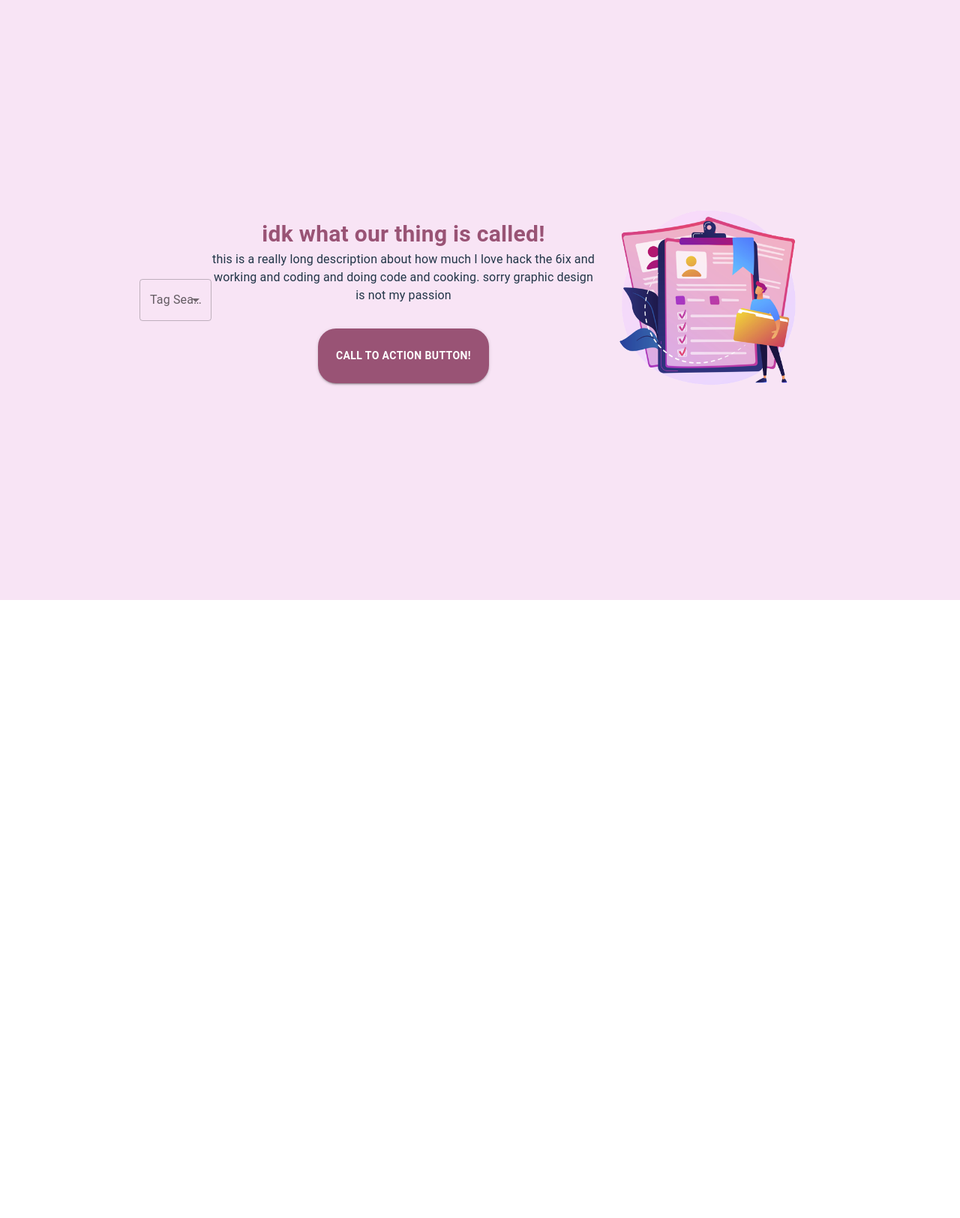
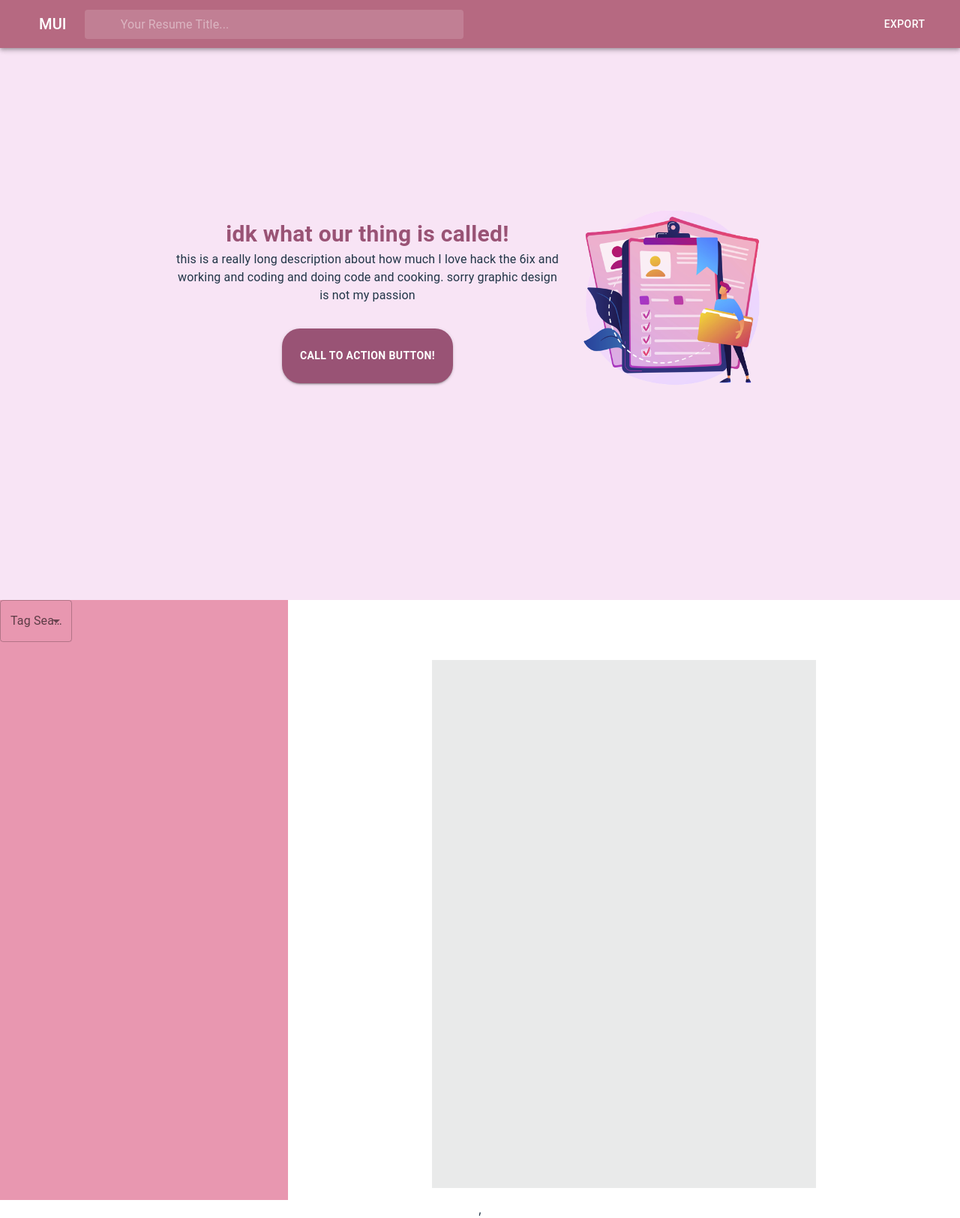
Before and after one commit to siumairice/resume-project, a React (Vite) app: page /ResumeTemplate in a window 1280 px wide. Shown: the whole page at 75% size. Before the commit the page ends 800 px from the top, so only its background shows below. Built offline with nearby package versions, Linux system fonts and the light colour scheme.

Commit message:
tried to reroute :(

```diff
--- a/package.json
+++ b/package.json
@@ -15,7 +15,8 @@
     "@mui/material": "^5.14.5",
     "@mui/styles": "^5.14.5",
     "react": "^18.2.0",
-    "react-dom": "^18.2.0"
+    "react-dom": "^18.2.0",
+    "react-router-dom": "^6.15.0"
   },
   "devDependencies": {
     "@types/react": "^18.2.15",
--- a/src/App.tsx
+++ b/src/App.tsx
@@ -1,12 +1,16 @@
 import "./App.css";
-import Experience from "./components/Experience";
+import ResumeTemplate from "./components/ResumeTemplate";
 import LandingPage from "./components/LandingPage";
-import SkillButtons from "./components/SkillButtons";
+import { Routes, Route } from 'react-router-dom';
 
 function App() {
   return (
     <>
       <LandingPage />
+      <Routes>
+      <Route path='/' element={<LandingPage/>}></Route>
+      <Route path='/ResumeTemplate' element ={<ResumeTemplate/>}></Route>
+    </Routes>
     </>
   );
 }
--- a/src/components/LandingPage.tsx
+++ b/src/components/LandingPage.tsx
@@ -1,7 +1,8 @@
 import { Box, Button, Typography } from "@mui/material";
 import * as React from "react";
 import { createTheme } from "@mui/material/styles";
-import SearchBar from "./SearchBar";
+import {Link } from "react-router-dom";
+
 
 const theme = createTheme({
   palette: {
@@ -14,15 +15,9 @@ const theme = createTheme({
   },
 });
 
-const arr: string []= [
-'2','a','b','c'
-];
+function LandingPage() {
 
 
-const aa = [{title:"tagac", date: "a", points: ["a"], tags:["a","c"]}, {title:"tagab", date:"b", points:["a"], tags:["a","b"]}]
-
-
-function LandingPage() {
   return (
     <>
       <Box
@@ -36,7 +31,7 @@ function LandingPage() {
           alignItems: "center",
         }}
       >
-        <SearchBar dataList={aa} tagList={arr}></SearchBar>
+
         <Box
           sx={{
             width: "40vw",
@@ -56,6 +51,7 @@ function LandingPage() {
             and working and coding and doing code and cooking. sorry graphic
             design is not my passion
           </Typography>
+          <Link to="/ResumeTemplate">
           <Button
             variant="contained"
             sx={{
@@ -74,6 +70,7 @@ function LandingPage() {
           >
             Call to action button!
           </Button>
+          </Link>
         </Box>
         <Box sx={{}}>
           <img src="src\assets\resume-icon.png" width="300"></img>
--- a/src/components/PrimaryAppSearchBar.tsx
+++ b/src/components/PrimaryAppSearchBar.tsx
@@ -8,8 +8,8 @@ import Typography from "@mui/material/Typography";
 import InputBase from "@mui/material/InputBase";
 import MenuItem from "@mui/material/MenuItem";
 import Menu from "@mui/material/Menu";
-import FirstPageIcon from "@mui/icons-material/FirstPage";
-import ContactPageIcon from "@mui/icons-material/ContactPage";
+// import FirstPageIcon from "@mui/icons-material/FirstPage";
+// import ContactPageIcon from "@mui/icons-material/ContactPage";
 import Button from "@mui/material/Button";
 
 const Search = styled("div")(({ theme }) => ({
@@ -133,7 +133,7 @@ export default function PrimarySearchAppBar() {
             aria-label="open drawer"
             sx={{ mr: 2 }}
           >
-            <FirstPageIcon />
+            {/* <FirstPageIcon /> */}
           </IconButton>
           <Typography
             variant="h6"
@@ -145,7 +145,7 @@ export default function PrimarySearchAppBar() {
           </Typography>
           <Search>
             <SearchIconWrapper>
-              <ContactPageIcon />
+              {/* <ContactPageIcon /> */}
             </SearchIconWrapper>
             <StyledInputBase
               placeholder="Your Resume Title..."
--- a/src/components/ResumeTemplate.tsx
+++ b/src/components/ResumeTemplate.tsx
@@ -1,6 +1,7 @@
 import { Box } from "@mui/material";
 import { makeStyles } from "@mui/styles";
 import PrimaryAppSearchBar from "./PrimaryAppSearchBar";
+import SearchBar from "./SearchBar";
 
 const useStyles = makeStyles({
   root: {
@@ -8,6 +9,7 @@ const useStyles = makeStyles({
     top: 0,
     width: "100vw",
     backgroundColor: "#B66981",
+    zIndex: "9000",
   },
   sideNav: {
     display: "flex",
@@ -25,6 +27,16 @@ const useStyles = makeStyles({
   },
 });
 
+
+const arr: string []= [
+  '2','a','b','c'
+  ];
+
+
+  const aa = [{title:"tagac", date: "a", points: ["a"], tags:["a","c"]}, {title:"tagab", date:"b", points:["a"], tags:["a","b"]}]
+
+
+
 function ResumeTemplate() {
   const classes = useStyles();
   return (
@@ -33,7 +45,9 @@ function ResumeTemplate() {
         <PrimaryAppSearchBar />
       </Box>
       <Box sx={{ display: "flex", flexDirection: "row" }}>
-        <Box className={classes.sideNav}></Box>
+        <Box className={classes.sideNav}>
+        <SearchBar dataList={aa} tagList={arr}></SearchBar>
+        </Box>
         <Box className={classes.resume}></Box>
       </Box>
     </>
--- a/src/main.tsx
+++ b/src/main.tsx
@@ -2,9 +2,13 @@ import React from 'react'
 import ReactDOM from 'react-dom/client'
 import App from './App.tsx'
 import './index.css'
+import { BrowserRouter, Routes, Route } from 'react-router-dom'
 
 ReactDOM.createRoot(document.getElementById('root')!).render(
+  <BrowserRouter>
+
   <React.StrictMode>
     <App />
   </React.StrictMode>,
+  </BrowserRouter>
 )
```
Also changed, not shown: src/components/CreationModal.tsx (added), 1 other file (tests, documents, lock files or other folders).
